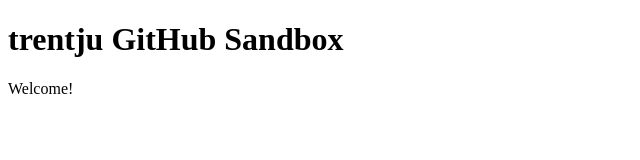
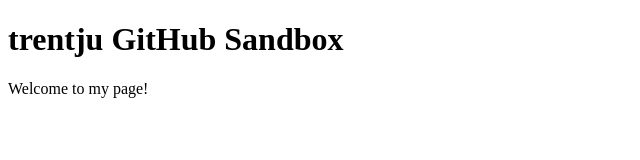
Before and after one commit to trentju/trentju.github.io, a plain HTML site: page index.html in a window 1280 px wide. Shown: the full height of the page, 0-640 px from the left. Drawn offline with Linux system fonts and the light colour scheme.

Commit message:
added text

```diff
--- a/index.html
+++ b/index.html
@@ -4,7 +4,7 @@
 
 <h1>trentju GitHub Sandbox</h1>
 
-<p>Welcome!</p>
+<p>Welcome to my page!</p>
 
 </body>
 </html>
```
